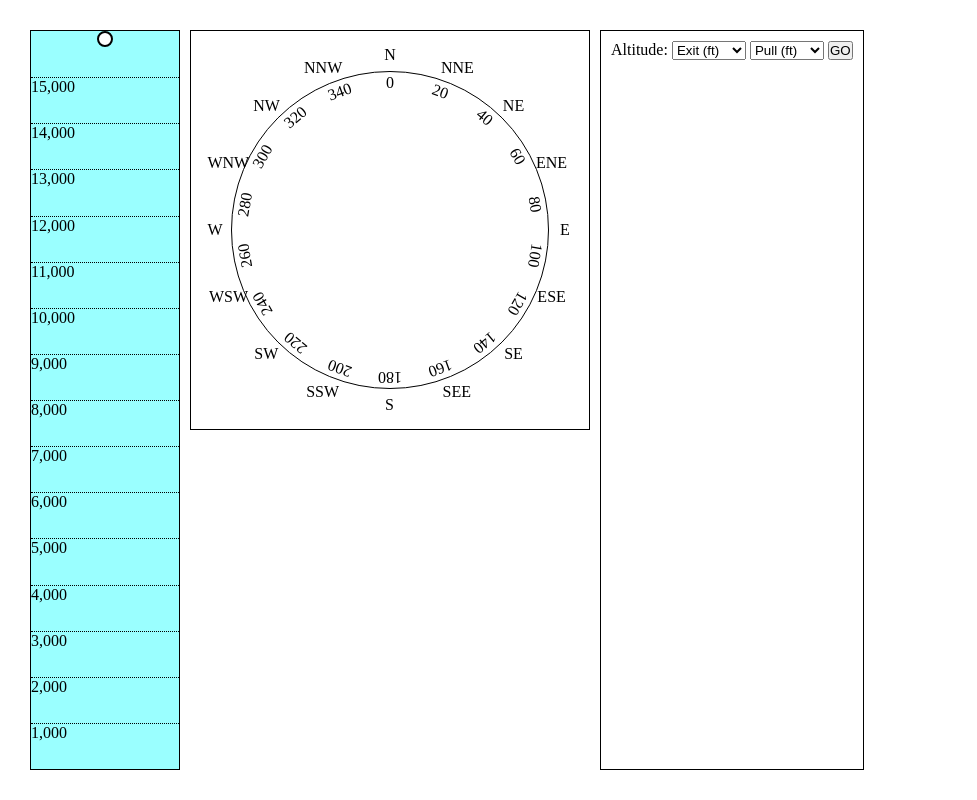
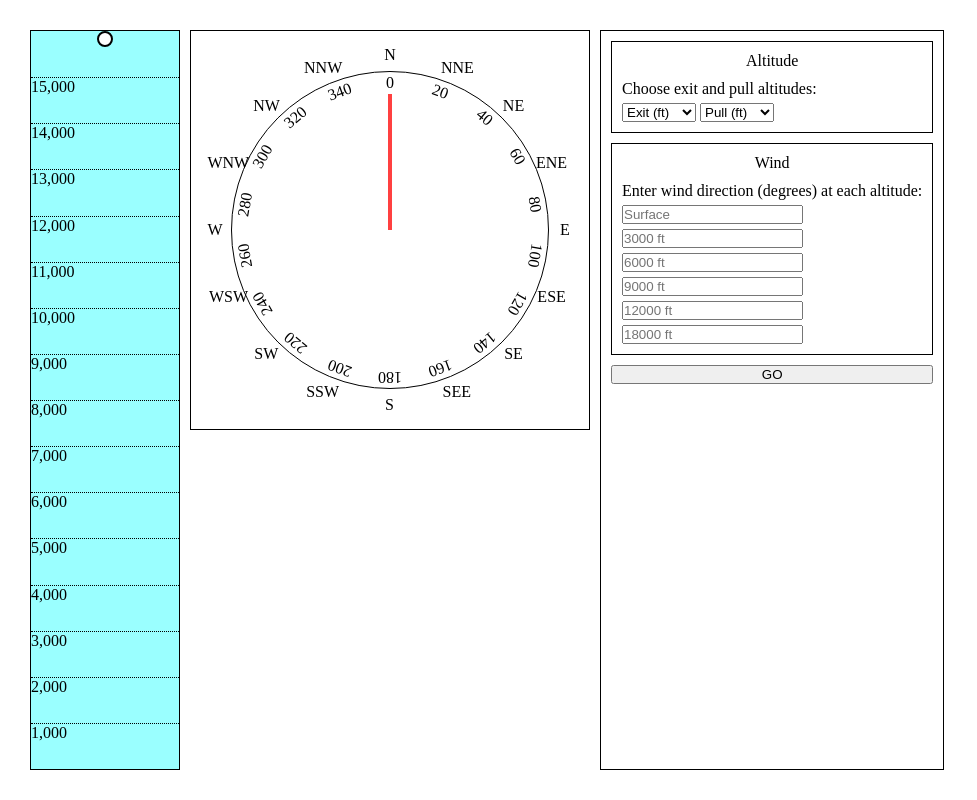
Before and after one commit to pawpac/freefall-drift-sim, a plain HTML site: page index.html in a window 1280 px wide. Shown: the whole page, without its empty margins (0-977 px from the left). Drawn offline with Linux system fonts and the light colour scheme.

Commit message:
Atempt to rig wind direction with altitude

```diff
--- a/index.html
+++ b/index.html
@@ -42,6 +42,9 @@
     </div>
     <div class="windrose">
       <div class="face">
+        <div class="arm-container">
+          <div class="arm"></div>
+        </div>
         <div class="direction-container">
           <div class="direction">
             <div class="marking">N</div>
@@ -125,7 +128,10 @@
       </div>
     </div>
     <div class="controls">
-      <label for="exit-altitude">Altitude: </label>
+      <div class="altitude-controls">
+        <div class="control-head">Altitude</div>
+        <div>Choose exit and pull altitudes:</div>
+        <label for="exit-altitude"></label>
         <select name="exit-altitude" id="exit-altitude">
           <option>Exit (ft)</option>
           <option value="15">15,000 ft</option>
@@ -158,6 +164,35 @@
           <option value="3">3,000 ft</option>
           <option value="2">2,000 ft</option>
         </select>
+      </div>
+      <div class="wind-controls">
+        <div class="control-head">Wind</div>
+        <div>Enter wind direction (degrees) at each altitude:</div>
+        <div>
+          <label for="wind-direction"></label>
+          <input type="number" placeholder="Surface" id="surface" name="three">
+        </div>
+        <div>
+          <label for="wind-direction"></label>
+          <input type="number" placeholder="3000 ft" id="three" name="three">
+        </div>
+        <div>
+          <label for="wind-direction"></label>
+          <input type="number" placeholder="6000 ft" id="six" name="six">
+        </div>
+        <div>
+          <label for="wind-direction"></label>
+          <input type="number" placeholder="9000 ft" id="nine" name="nine">
+        </div>
+        <div>
+          <label for="wind-direction"></label>
+          <input type="number" placeholder="12000 ft" id="twelve" name="twelve">
+        </div>
+        <div>
+          <label for="wind-direction"></label>
+          <input type="number" placeholder="18000 ft" id="twelve" name="twelve">
+        </div>
+      </div>
       <button id="go">GO</button>
     </div>
   </div>
--- a/script.js
+++ b/script.js
@@ -1,9 +1,17 @@
 const altitudeLoss = document.querySelector('.altitude-loss');
 const altiLines = document.querySelectorAll('.altitude');
+const arm = document.querySelector('.arm-container');
 
 let loss = 0;
 let altitudeDrop = 0;
 
+//test
+
+let init = 215;
+let percent = 0;
+let obj = {};
+
+//test
 
 
 
@@ -17,6 +25,18 @@ const go = document.getElementById('go');
 
 let exitChoice = exitAlt.value;
 let pullChoice = pullAlt.value;
+
+
+//test
+for (i = 1; i <= 20; i += 1) {
+  init = init + 0.75;
+  // percent = percent + 1;
+  obj[i] = init;
+}
+
+console.log(obj);
+//test
+
 
 go.addEventListener('click', () => {
 
@@ -33,6 +53,14 @@ exitChoice = exitAlt.value;
       altitudeLoss.style.height = altitudeDrop + '%';
       loss = loss + 0.011;
 
+      //test
+Object.getOwnPropertyNames(obj).forEach(name => {
+  if (parseInt(name) == parseInt(loss)) {
+    arm.style.transform = 'rotate(' + obj[name] + 'deg)';
+  }
+})
+//test
+
 
 
       if ((100 - (pullChoice * 6.25) - 1.06282999) < altitudeDrop) {
@@ -46,6 +74,8 @@ exitChoice = exitAlt.value;
 
 console.log(exitAlt.value);
 console.log(pullChoice);
+
+
 
 
 
@@ -117,3 +147,14 @@ function pullAltitudeIndicator() {
     })
   }
 }
+
+
+
+
+
+
+
+
+// for (i = 0; i < 2000; i += 1) {
+//   console.log(Object.getOwnPropertyNames(obj[i]));
+// }
--- a/styles.css
+++ b/styles.css
@@ -151,3 +151,45 @@ body {
   position: absolute;
   height: 19.5vh;
 }
+.controls {
+  display: flex;
+  flex-direction: column;
+  gap: 10px;
+}
+
+.wind-controls {
+  border-style: solid;
+  border-width: 1px;
+  padding: 10px;
+}
+
+.altitude-controls {
+  border-style: solid;
+  border-width: 1px;
+  padding: 10px;
+}
+
+.control-head {
+  text-align: center;
+  padding-bottom: 10px;
+}
+
+select[name=exit-altitude],
+select[name=pull-altitude],
+input[type=number] {
+  margin-top: 5px;
+}
+
+.arm-container {
+  display: flex;
+  align-items: flex-end;
+  justify-content: center;
+  transform: rotate(0deg);
+}
+
+.arm {
+  position: absolute;
+  height: 17vh;
+  width: .5vh;
+  background-color: rgb(255, 64, 64);
+}
```
Lines whose indentation alone changed are shown as unchanged.
